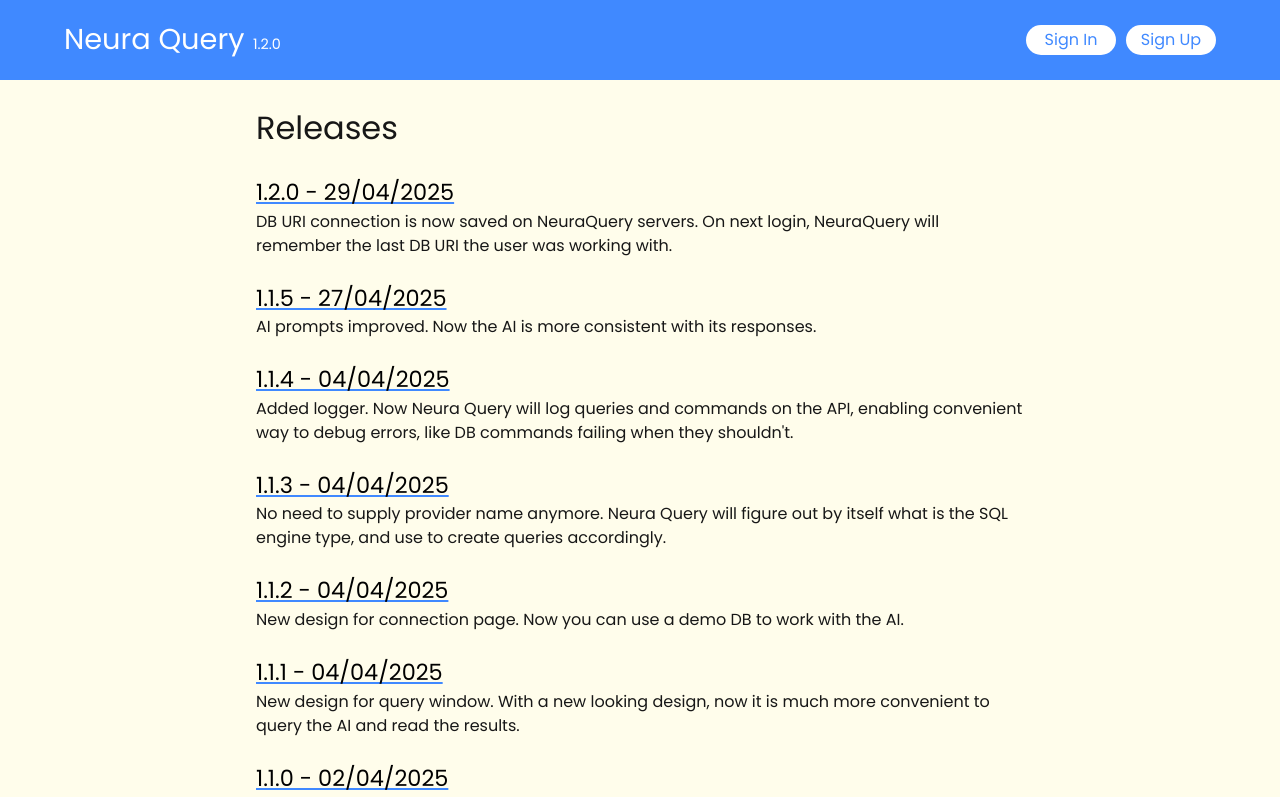
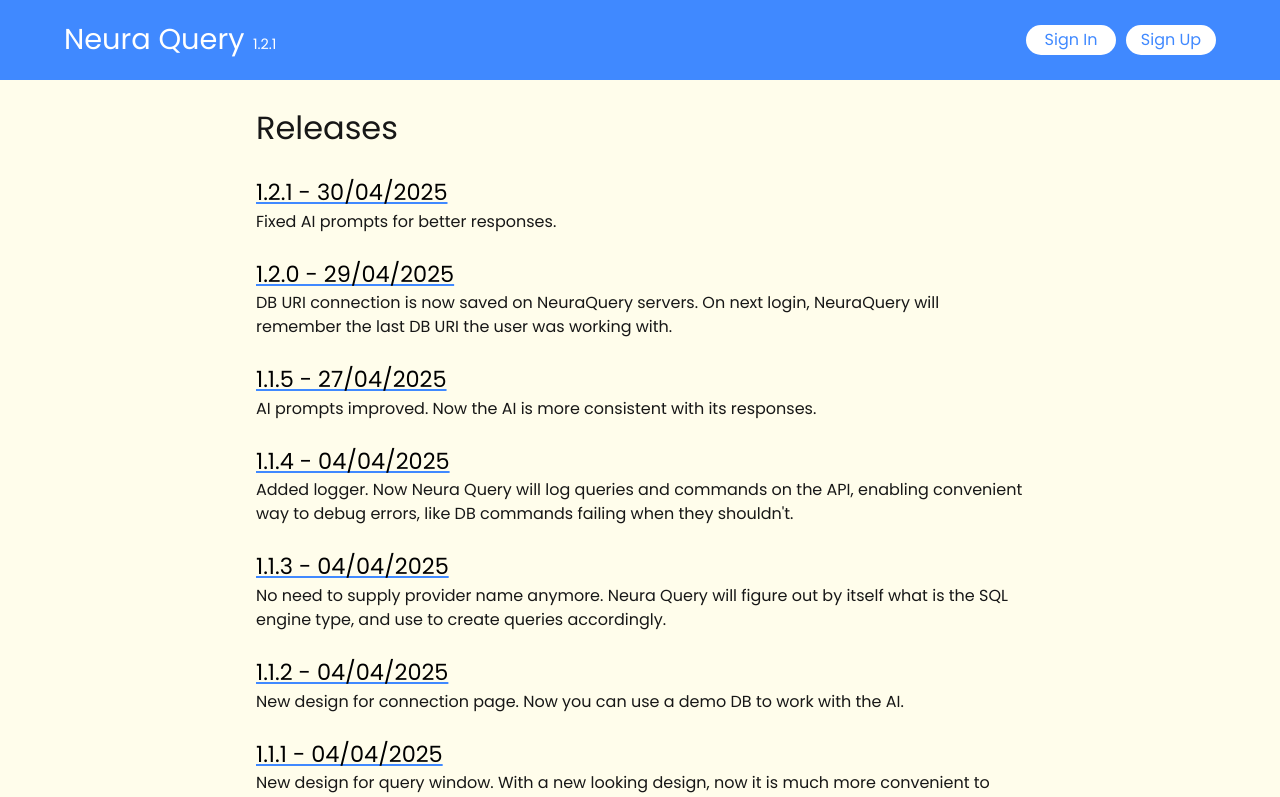
Before and after one commit to Rephael4321/neura-query, a Next.js app: page /releases in a window 1280 px wide. Shown: the top 797 px of the page. Built offline with nearby package versions, Linux system fonts and the light colour scheme; no server answers.

Commit message:
Fixed AI prompts

```diff
--- a/src/app/lib/client_utils.js
+++ b/src/app/lib/client_utils.js
@@ -1,3 +1,3 @@
 export function Version() {
-  return "1.2.0";
+  return "1.2.1";
 }
--- a/src/app/releases/page.jsx
+++ b/src/app/releases/page.jsx
@@ -4,6 +4,10 @@
   return (
     <div className="mx-[20%]">
       <h1 className="text-[2rem] my-[24px]">Releases</h1>
+      <Release
+        title="1.2.1 - 30/04/2025"
+        description="Fixed AI prompts for better responses."
+      ></Release>
       <Release
         title="1.2.0 - 29/04/2025"
         description="DB URI connection is now saved on NeuraQuery servers. On next login, NeuraQuery will remember the last DB URI the user was working with."
```
